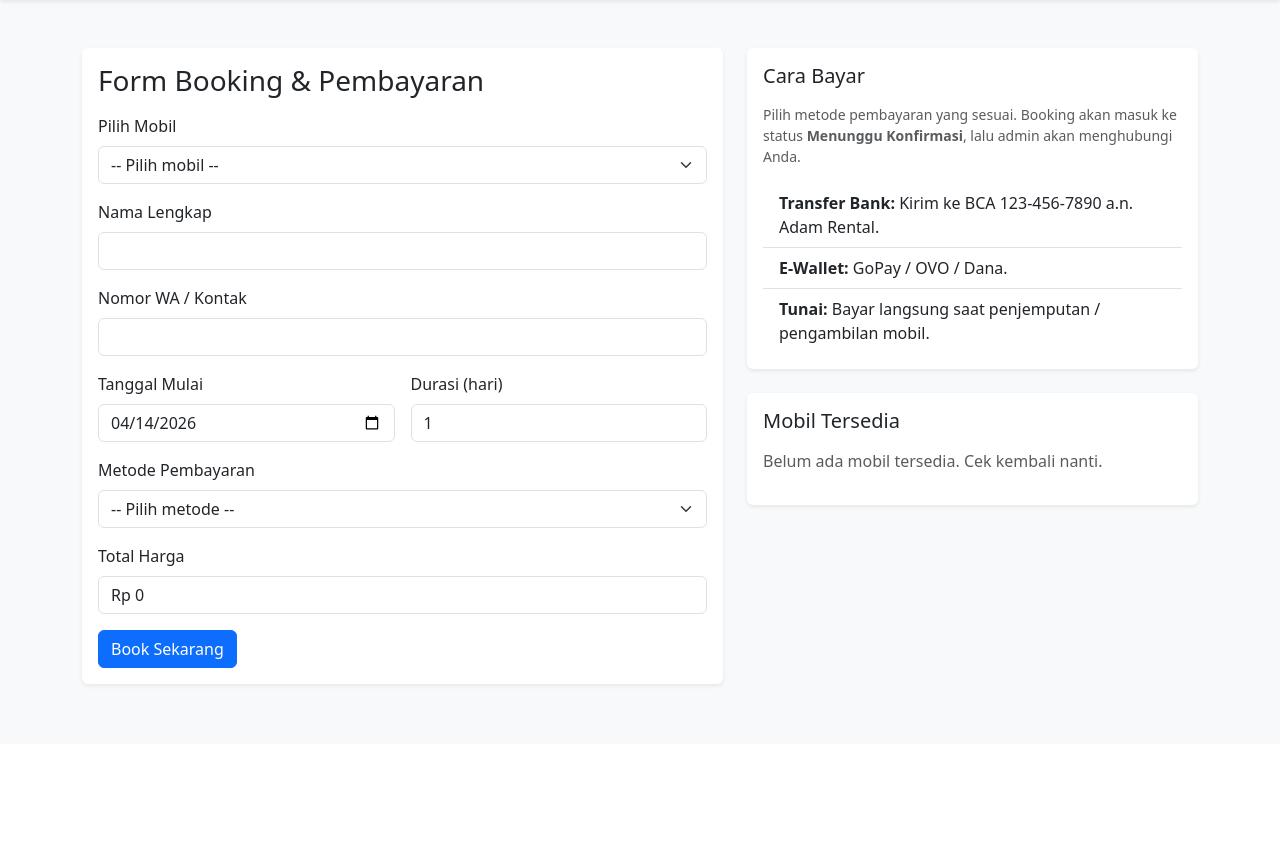
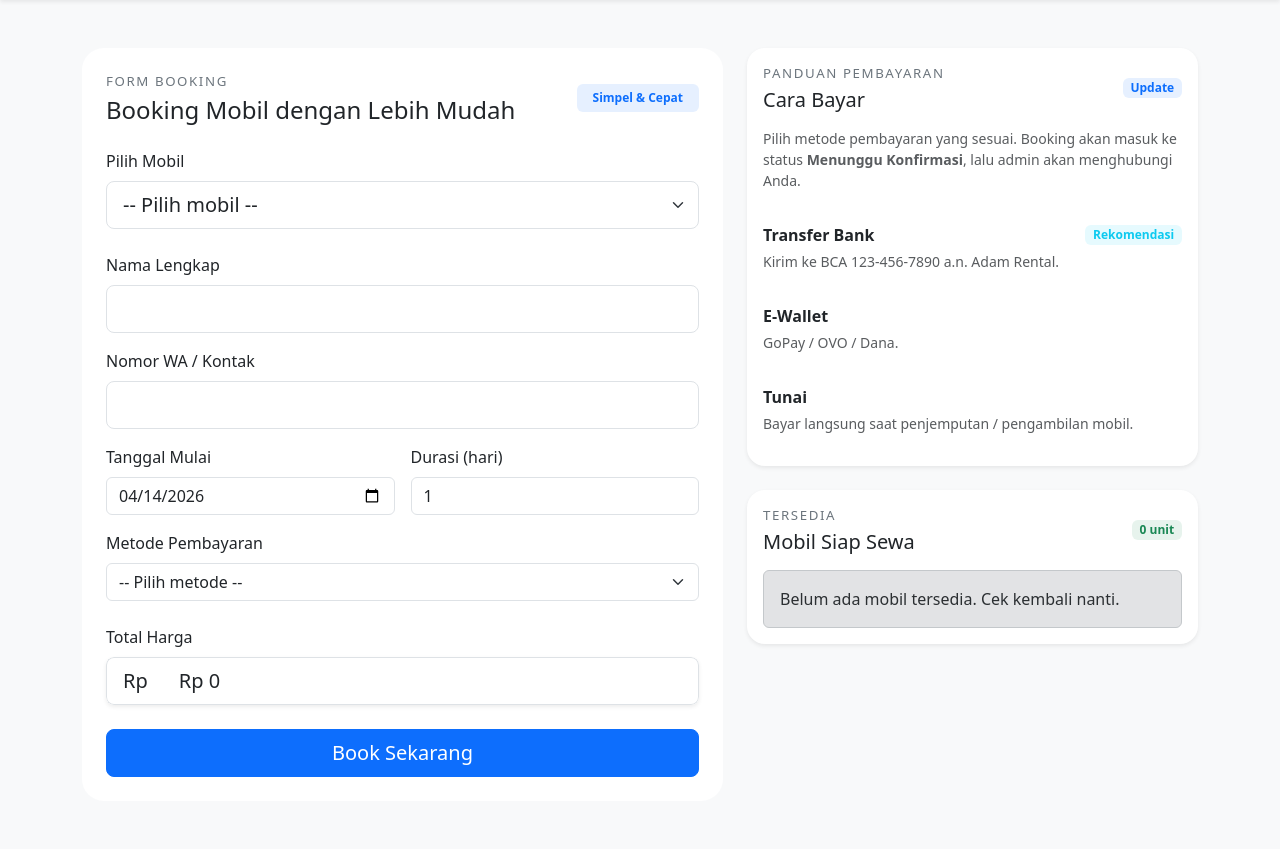
Before and after one commit to adambahyn/PEBEEL-GENAP-2026, a Laravel app: template resources/views/payment/index.blade.php in a window 1280 px wide. Shown: the part 56-905 px from the top of the page. Before the commit the page ends 743 px from the top, so only its background shows below. Run offline with Laravel 12, Linux system fonts and the light colour scheme; the template is opened without the code that fills it, so the values that code supplies are empty; parts of the project's set-up code (start-up, migrations or seed data) failed here and were passed over.

Commit message:
update payment

```diff
--- a/resources/views/payment/index.blade.php
+++ b/resources/views/payment/index.blade.php
@@ -5,6 +5,46 @@
     <meta name="viewport" content="width=device-width, initial-scale=1.0">
     <title>Pembayaran Booking</title>
     <link href="https://cdn.jsdelivr.net/npm/bootstrap@5.3.0/dist/css/bootstrap.min.css" rel="stylesheet">
+    <style>
+        body {
+            background: #f5f7fb;
+        }
+        .page-card {
+            border: 0;
+            border-radius: 22px;
+        }
+        .feature-card {
+            border: 0;
+            border-radius: 18px;
+        }
+        .section-label {
+            font-size: 0.83rem;
+            letter-spacing: 0.12em;
+            text-transform: uppercase;
+            color: #6c757d;
+        }
+        .price-value {
+            color: #0d6efd;
+            font-weight: 700;
+        }
+        .sticky-sidebar {
+            position: sticky;
+            top: 1.5rem;
+        }
+        .highlight-badge {
+            display: inline-flex;
+            align-items: center;
+            gap: 0.35rem;
+            font-size: 0.82rem;
+        }
+        .highlight-badge::before {
+            content: "";
+            width: 0.6rem;
+            height: 0.6rem;
+            border-radius: 50%;
+            background: #0d6efd;
+        }
+    </style>
 </head>
 <body class="bg-light">
     <nav class="navbar navbar-expand-lg navbar-light bg-white shadow-sm mb-4">
@@ -29,9 +69,14 @@
     <div class="container py-4">
         <div class="row g-4">
             <div class="col-lg-7">
-                <div class="card shadow-sm border-0 mb-4">
-                    <div class="card-body">
-                        <h3 class="card-title mb-3">Form Booking & Pembayaran</h3>
+                <div class="card page-card p-4 mb-4">
+                    <div class="d-flex justify-content-between align-items-center mb-4">
+                        <div>
+                            <p class="section-label mb-1">Form Booking</p>
+                            <h2 class="h4 mb-0">Booking Mobil dengan Lebih Mudah</h2>
+                        </div>
+                        <span class="badge bg-primary bg-opacity-10 text-primary py-2 px-3">Simpel & Cepat</span>
+                    </div>
 
                     @if(session('success'))
                         <div class="alert alert-success">{{ session('success') }}</div>
@@ -50,12 +95,12 @@
                     <form action="{{ route('payment.store') }}" method="POST" id="payment-form">
                         @csrf
 
-                            <div class="mb-3">
+                        <div class="mb-4">
                             <label for="car_id" class="form-label">Pilih Mobil</label>
-                                <select class="form-select" id="car_id" name="car_id" required>
+                            <select class="form-select form-select-lg" id="car_id" name="car_id" required>
                                 <option value="">-- Pilih mobil --</option>
                                 @foreach($cars as $car)
-                                        <option value="{{ $car->id }}" data-price="{{ $car->price }}"
+                                    <option value="{{ $car->id }}" data-price="{{ $car->price }}" data-name="{{ $car->brand }} {{ $car->model }}"
                                         {{ old('car_id') == $car->id ? 'selected' : '' }}>
                                         {{ $car->brand }} {{ $car->model }} — Rp {{ number_format($car->price, 0, ',', '.') }} /hari
                                     </option>
@@ -65,26 +110,26 @@
 
                         <div class="mb-3">
                             <label for="customer_name" class="form-label">Nama Lengkap</label>
-                                <input type="text" class="form-control" id="customer_name" name="customer_name" value="{{ old('customer_name') }}" required>
+                            <input type="text" class="form-control form-control-lg" id="customer_name" name="customer_name" value="{{ old('customer_name') }}" required>
                         </div>
 
                         <div class="mb-3">
                             <label for="customer_contact" class="form-label">Nomor WA / Kontak</label>
-                                <input type="text" class="form-control" id="customer_contact" name="customer_contact" value="{{ old('customer_contact') }}" required>
+                            <input type="text" class="form-control form-control-lg" id="customer_contact" name="customer_contact" value="{{ old('customer_contact') }}" required>
                         </div>
 
-                            <div class="row g-3">
-                                <div class="col-md-6 mb-3">
+                        <div class="row g-3 mb-3">
+                            <div class="col-md-6">
                                 <label for="start_date" class="form-label">Tanggal Mulai</label>
                                 <input type="date" class="form-control" id="start_date" name="start_date" value="{{ old('start_date', now()->format('Y-m-d')) }}" min="{{ now()->format('Y-m-d') }}" required>
                             </div>
-                                <div class="col-md-6 mb-3">
+                            <div class="col-md-6">
                                 <label for="duration" class="form-label">Durasi (hari)</label>
                                 <input type="number" class="form-control" id="duration" name="duration" value="{{ old('duration', 1) }}" min="1" required>
                             </div>
                         </div>
 
-                            <div class="mb-3">
+                        <div class="mb-4">
                             <label for="payment_method" class="form-label">Metode Pembayaran</label>
                             <select class="form-select" id="payment_method" name="payment_method" required>
                                 <option value="">-- Pilih metode --</option>
@@ -94,44 +139,78 @@
                             </select>
                         </div>
 
-                            <div class="mb-3">
+                        <div class="mb-4">
                             <label class="form-label">Total Harga</label>
-                                <input type="text" class="form-control" id="total_price" value="Rp 0" readonly>
+                            <div class="input-group input-group-lg shadow-sm rounded-3 overflow-hidden">
+                                <span class="input-group-text bg-white border-end-0">Rp</span>
+                                <input type="text" class="form-control border-start-0" id="total_price" value="Rp 0" readonly>
+                            </div>
                         </div>
 
-                            <button type="submit" class="btn btn-primary">Book Sekarang</button>
+                        <button type="submit" class="btn btn-primary btn-lg w-100">Book Sekarang</button>
                     </form>
+                </div>
+            </div>
+
+            <div class="col-lg-5">
+                <div class="card feature-card shadow-sm border-0 sticky-sidebar mb-4">
+                    <div class="card-body">
+                        <div class="d-flex justify-content-between align-items-center mb-3">
+                            <div>
+                                <p class="section-label mb-1">Panduan Pembayaran</p>
+                                <h5 class="mb-0">Cara Bayar</h5>
+                            </div>
+                            <span class="badge bg-primary bg-opacity-10 text-primary">Update</span>
+                        </div>
+                        <p class="text-muted small mb-3">Pilih metode pembayaran yang sesuai. Booking akan masuk ke status <strong>Menunggu Konfirmasi</strong>, lalu admin akan menghubungi Anda.</p>
+                        <div class="list-group list-group-flush">
+                            <div class="list-group-item px-0 py-3 border-0">
+                                <div class="d-flex justify-content-between align-items-center mb-1">
+                                    <span class="fw-semibold">Transfer Bank</span>
+                                    <span class="badge bg-info bg-opacity-10 text-info">Rekomendasi</span>
+                                </div>
+                                <small class="text-muted d-block">Kirim ke BCA 123-456-7890 a.n. Adam Rental.</small>
+                            </div>
+                            <div class="list-group-item px-0 py-3 border-0">
+                                <div class="fw-semibold mb-1">E-Wallet</div>
+                                <small class="text-muted d-block">GoPay / OVO / Dana.</small>
+                            </div>
+                            <div class="list-group-item px-0 py-3 border-0">
+                                <div class="fw-semibold mb-1">Tunai</div>
+                                <small class="text-muted d-block">Bayar langsung saat penjemputan / pengambilan mobil.</small>
+                            </div>
                         </div>
                     </div>
                 </div>
 
-            <div class="col-lg-5">
-                <div class="card shadow-sm border-0 mb-4">
+                <div class="card feature-card shadow-sm border-0 sticky-sidebar">
                     <div class="card-body">
-                        <h5 class="card-title mb-3">Cara Bayar</h5>
-                        <p class="text-muted small mb-3">Pilih metode pembayaran yang sesuai. Booking akan masuk ke status <strong>Menunggu Konfirmasi</strong>, lalu admin akan menghubungi Anda.</p>
-                        <ul class="list-group list-group-flush">
-                            <li class="list-group-item"><strong>Transfer Bank:</strong> Kirim ke BCA 123-456-7890 a.n. Adam Rental.</li>
-                            <li class="list-group-item"><strong>E-Wallet:</strong> GoPay / OVO / Dana.</li>
-                            <li class="list-group-item"><strong>Tunai:</strong> Bayar langsung saat penjemputan / pengambilan mobil.</li>
-                        </ul>
+                        <div class="d-flex justify-content-between align-items-center mb-3">
+                            <div>
+                                <p class="section-label mb-1">Tersedia</p>
+                                <h5 class="mb-0">Mobil Siap Sewa</h5>
+                            </div>
+                            <span class="badge bg-success bg-opacity-10 text-success">{{ $cars->count() }} unit</span>
+                        </div>
+                        @if($cars->isEmpty())
+                            <div class="alert alert-secondary mb-0">Belum ada mobil tersedia. Cek kembali nanti.</div>
+                        @else
+                            <div class="list-group list-group-flush">
+                                @foreach($cars as $car)
+                                    <div class="list-group-item px-0 py-3 border-0">
+                                        <div class="d-flex justify-content-between align-items-start gap-3">
+                                            <div>
+                                                <div class="fw-semibold">{{ $car->brand }} {{ $car->model }}</div>
+                                                <div class="text-muted small">{{ $car->capacity }} penumpang • {{ $car->transmission }}</div>
+                                            </div>
+                                            <div class="text-end">
+                                                <div class="price-value">Rp {{ number_format($car->price, 0, ',', '.') }}</div>
+                                                <small class="badge bg-success bg-opacity-10 text-success">Stock {{ $car->stock ?? '-' }}</small>
                                             </div>
                                         </div>
-
-                <div class="card shadow-sm border-0">
-                    <div class="card-body">
-                        <h5 class="card-title mb-3">Mobil Tersedia</h5>
-                        @if($cars->isEmpty())
-                            <p class="text-muted">Belum ada mobil tersedia. Cek kembali nanti.</p>
-                        @else
-                            <ul class="list-group list-group-flush">
-                                @foreach($cars as $car)
-                                    <li class="list-group-item d-flex justify-content-between align-items-center">
-                                        <span>{{ $car->brand }} {{ $car->model }}</span>
-                                        <span class="text-success">Rp {{ number_format($car->price, 0, ',', '.') }}</span>
-                                    </li>
+                                    </div>
                                 @endforeach
-                            </ul>
+                            </div>
                         @endif
                     </div>
                 </div>
```
Lines whose indentation alone changed are shown as unchanged.
